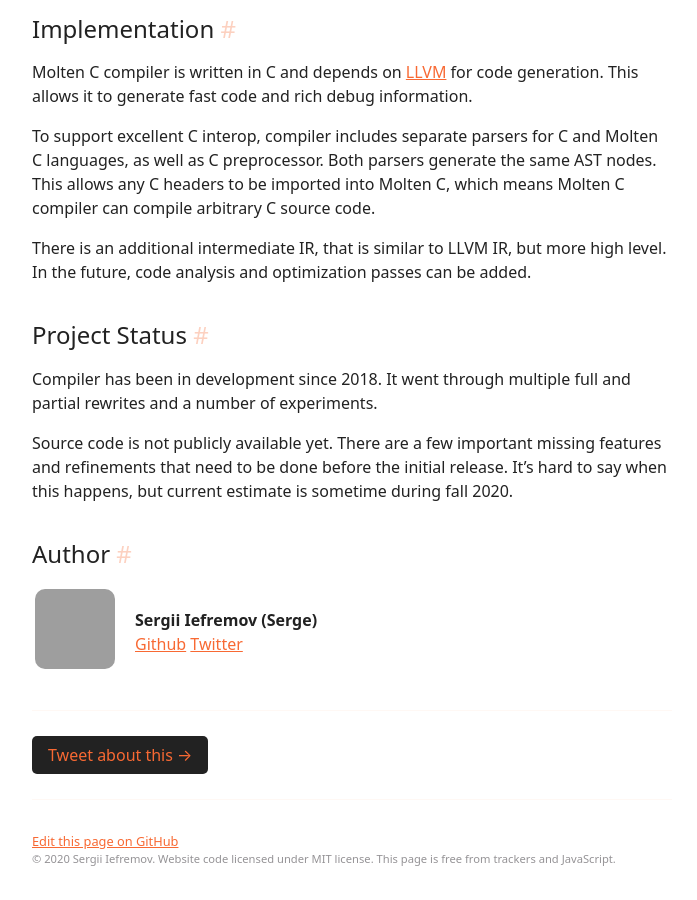
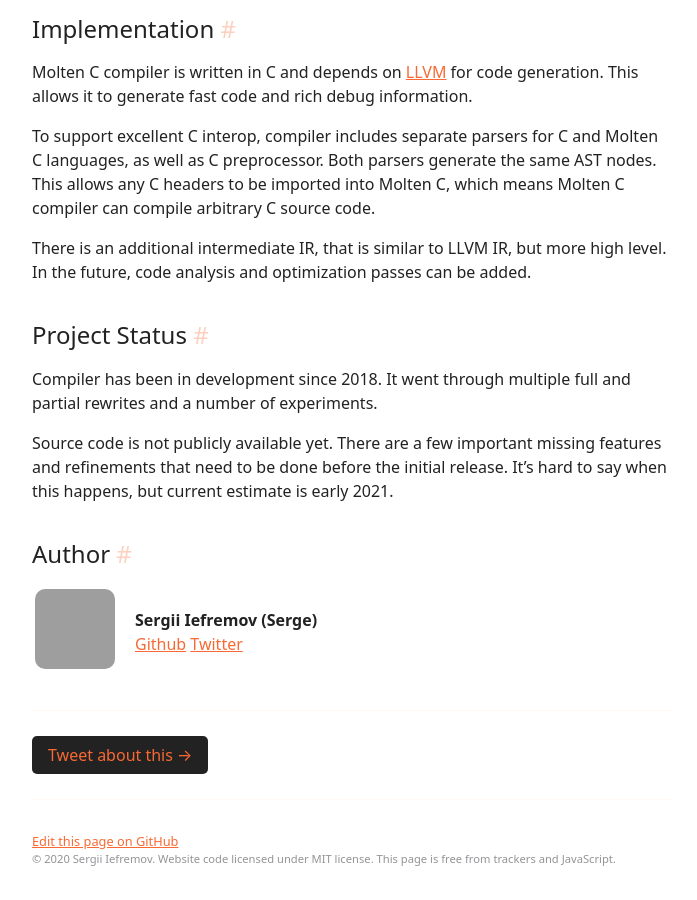
Before and after one commit to iefserge/moltenc.dev, a Jekyll site: the page built from index.md, in a window 1280 px wide and 900 px high, scrolled down 3048 px, cut to the strip 0-900 px from the top of the window. Shown: the whole strip, without its empty margins (16-713 px from the left). Built offline with Jekyll 4.4.1, drawn with Linux system fonts in a browser that asks for light colours; grey boxes are pictures that could not be loaded.

Commit message:
Update index.md
Update the timeline

```diff
--- a/index.md
+++ b/index.md
@@ -156,8 +156,7 @@ multiple full and partial rewrites and a number of experiments.
 Source code is not publicly available yet. There are a few
 important missing features and refinements that need to be done before the
 initial release.
-It's hard to say when this happens, but current estimate is sometime
-during fall 2020.
+It's hard to say when this happens, but current estimate is early 2021.
 
 ## Author
 
```
